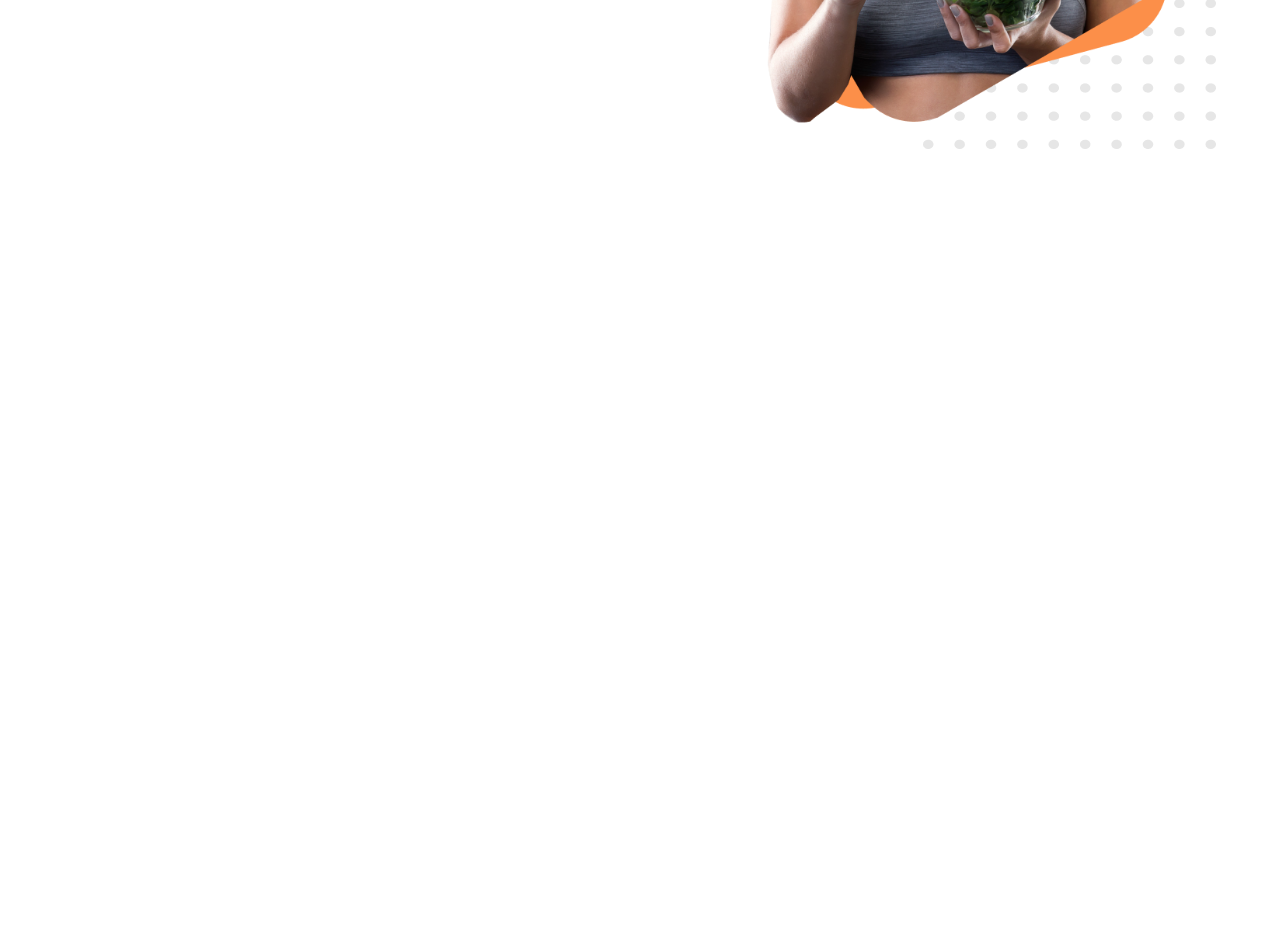
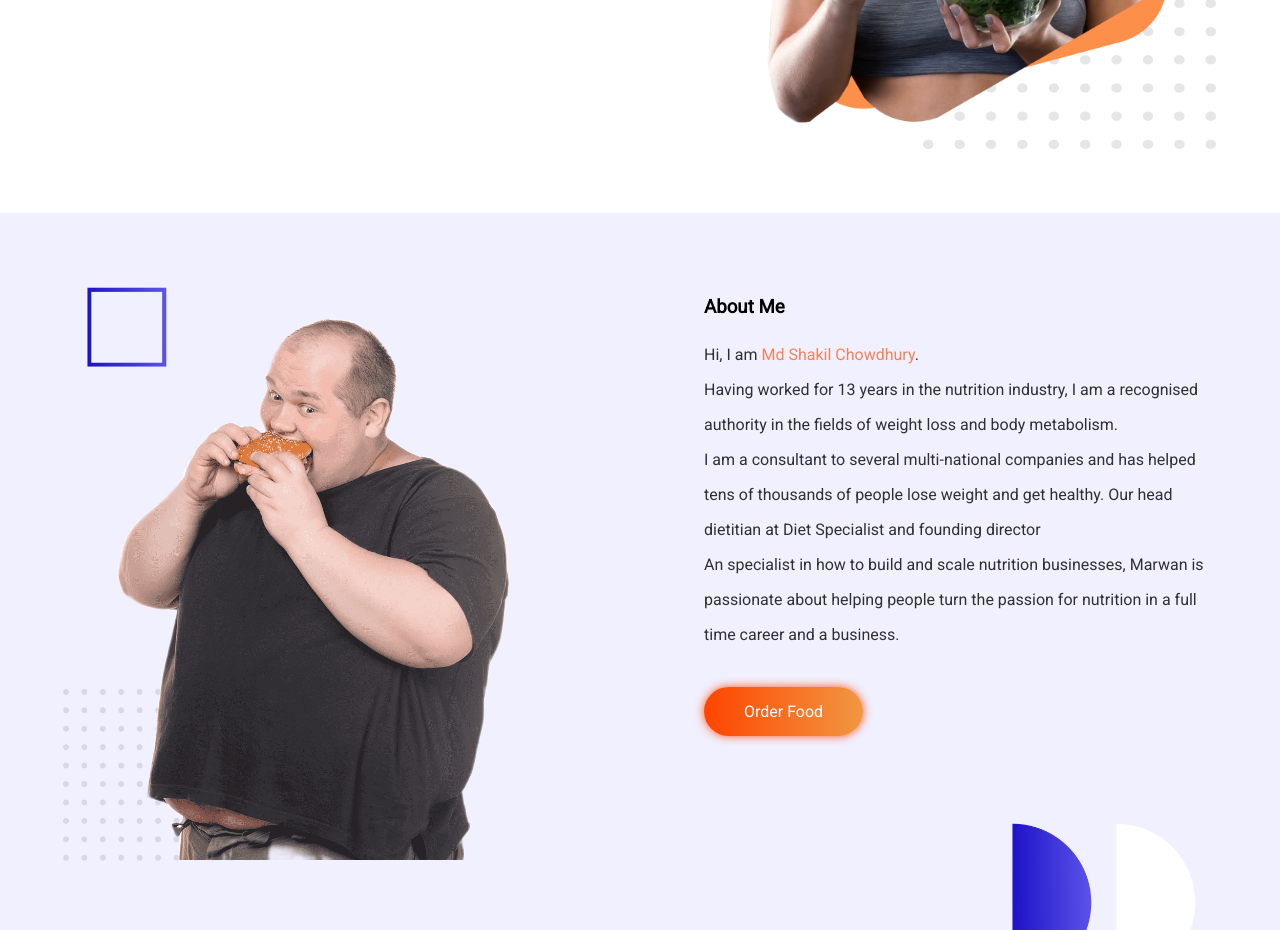
Before and after one commit to mdshakil32/food-diet, a plain HTML site: page index.html in a window 1280 px wide. Shown: the part 500-1430 px from the top of the page. Before the commit the page ends 800 px from the top, so only its background shows below. Drawn offline with Linux system fonts and the light colour scheme.

Commit message:
about me added

```diff
--- a/index.html
+++ b/index.html
@@ -24,6 +24,19 @@
 
     </section>
 
+    <section class="about-me">
+        <div class="div-half">
+            <img src="images/male/man5.png" alt="">
+        </div>
+        <div class="div-half">
+            <h3>About Me</h3>
+            <p>Hi, I am<span class="orange-color"> Md Shakil Chowdhury</span>. <br> Having worked for 13 years in the nutrition industry, I am a recognised authority in the fields of weight loss and body metabolism. <br>
 
+            I am a consultant to several multi-national companies and has helped tens of thousands of people lose weight and get healthy. Our head dietitian at Diet Specialist and founding director <br>
+
+            An specialist in how to build and scale nutrition businesses, Marwan is passionate about helping people turn the passion for nutrition in a full time career and a business.</p>
+            <a href="index.html" class="button">Order Food</a>
+        </div>
+    </section>
 </body>
 </html>
--- a/style.css
+++ b/style.css
@@ -23,6 +23,7 @@ body {
   font-size: 16px;
   opacity: 0.8;
   margin-bottom: 50px;
+  line-height: 35px;
 }
 .div-half img {
   width: 100%;
@@ -40,3 +41,15 @@ body {
   border-radius: 35px;
   box-shadow: 0 0 10px rgba(255, 68, 0, 0.89);
 }
+
+.about-me {
+  display: flex;
+  background-image: url(images/shapes/Frame\ 56.jpg);
+  background-repeat: no-repeat;
+  background-size: cover;
+  background-position: left;
+}
+.about-me .div-half img {
+  height: 99%;
+  width: 90%;
+}
```
